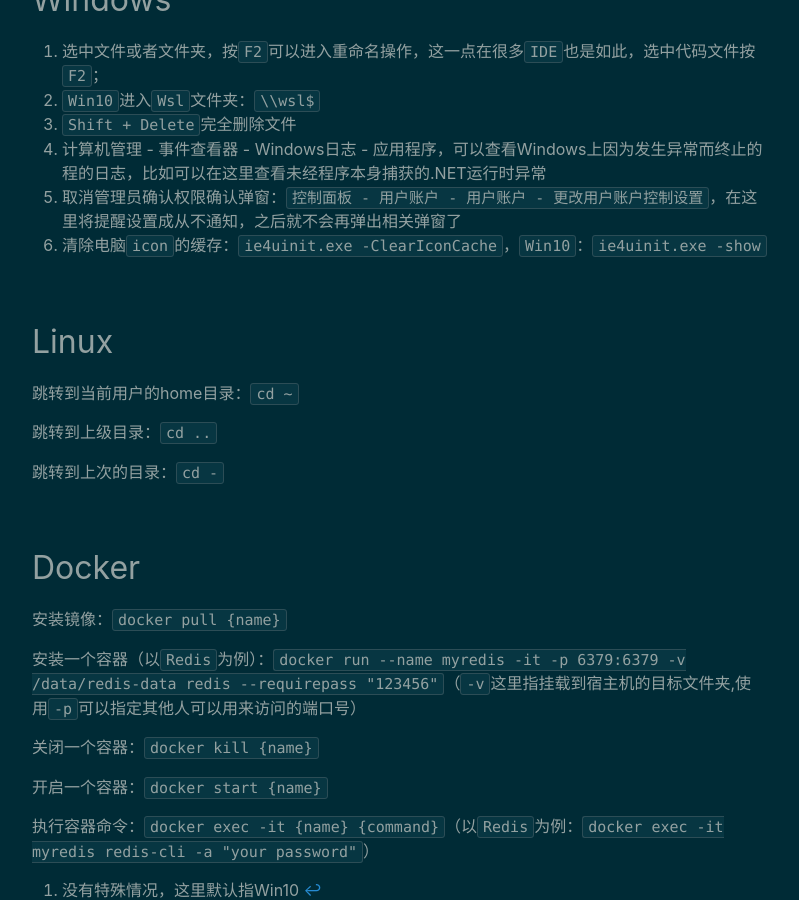
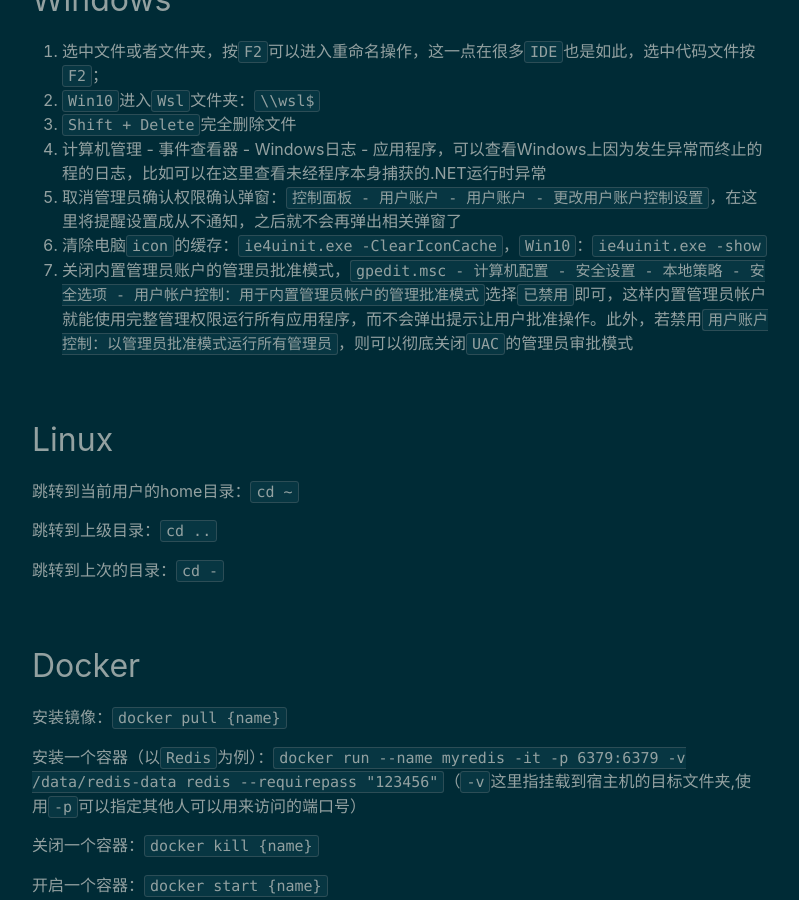
Before and after one commit to KamenRiderKuuga/kamenriderkuuga.github.io, a Jekyll site: the page built from _posts/2020-07-13-Tips-2.md, in a window 1280 px wide and 900 px high, scrolled down 405 px. Shown: the whole window, without its empty margins (238-1037 px from the left). Built offline with Jekyll 4.4.1, drawn with Linux system fonts in a browser that asks for light colours.

Commit message:
Update 2020-07-13-Tips-2.md

```diff
--- a/_posts/2020-07-13-Tips-2.md
+++ b/_posts/2020-07-13-Tips-2.md
@@ -16,6 +16,7 @@
 4.	计算机管理 - 事件查看器 - Windows日志 - 应用程序，可以查看Windows上因为发生异常而终止的程的日志，比如可以在这里查看未经程序本身捕获的.NET运行时异常
 5.	取消管理员确认权限确认弹窗：`控制面板 - 用户账户 - 用户账户 - 更改用户账户控制设置`，在这里将提醒设置成从不通知，之后就不会再弹出相关弹窗了
 6.	清除电脑`icon`的缓存：`ie4uinit.exe -ClearIconCache`，`Win10`：`ie4uinit.exe -show`
+7.	关闭内置管理员账户的管理员批准模式，`gpedit.msc - 计算机配置 - 安全设置 - 本地策略 - 安全选项 - 用户帐户控制：用于内置管理员帐户的管理批准模式`选择`已禁用`即可，这样内置管理员帐户就能使用完整管理权限运行所有应用程序，而不会弹出提示让用户批准操作。此外，若禁用`用户账户控制：以管理员批准模式运行所有管理员`，则可以彻底关闭`UAC`的管理员审批模式
 
 
 
```
